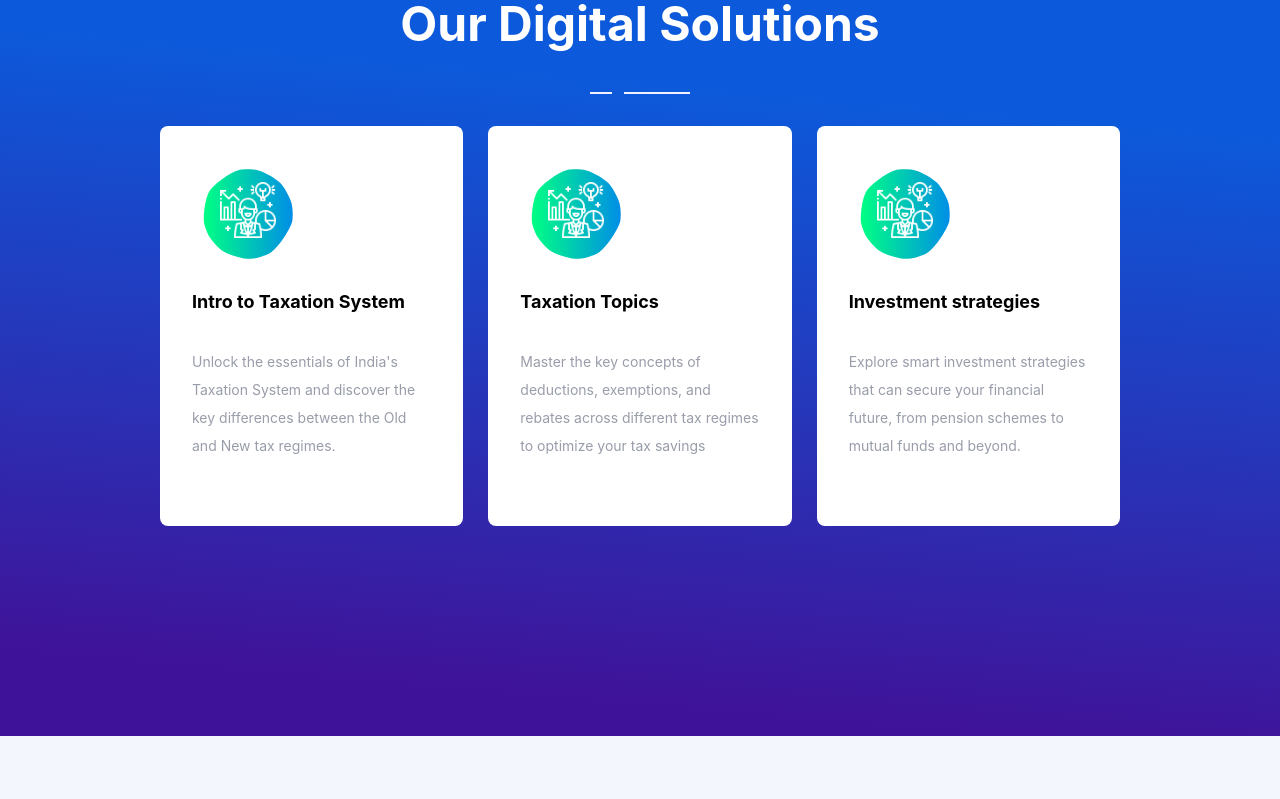
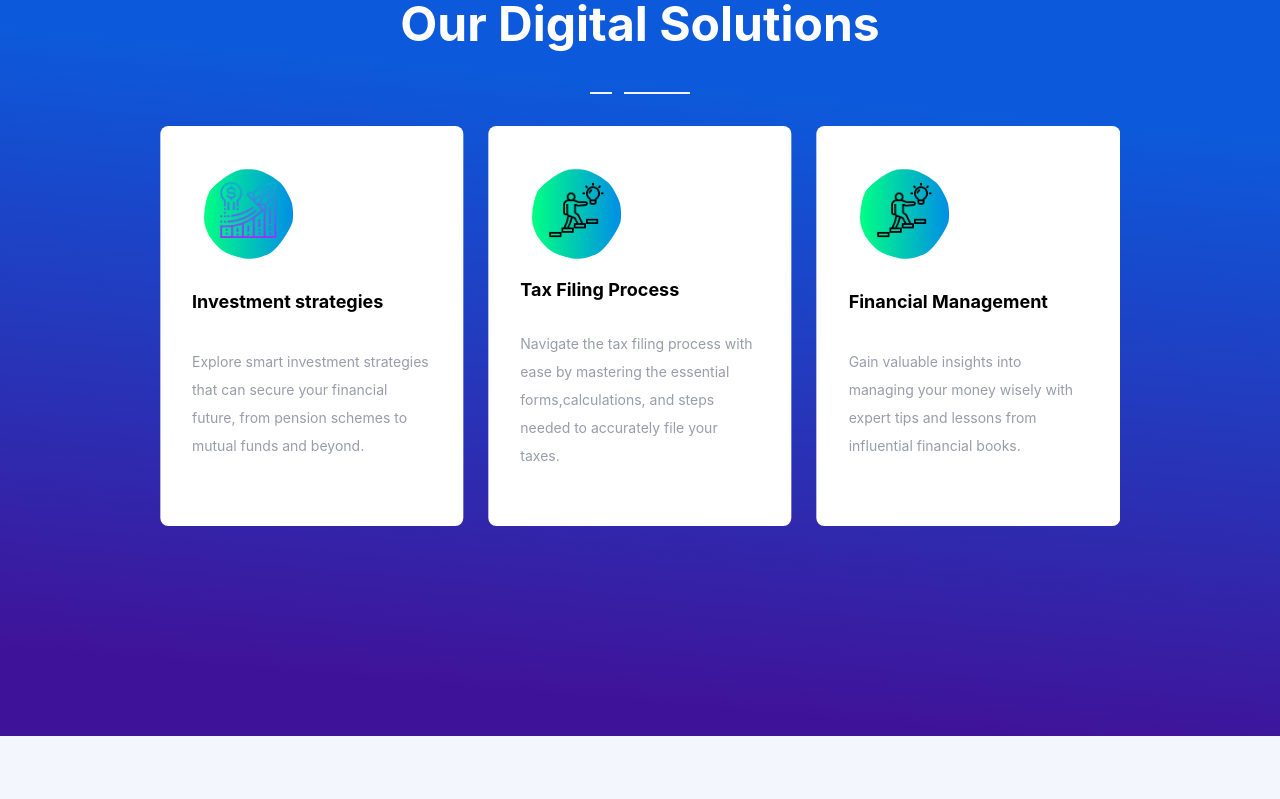
Before and after one commit to IshankSharma2178/Tax-Smart, a React (Create React App) app: page / in a window 1280 px wide. Shown: the part 1081-1880 px from the top of the page. Built offline with nearby package versions, Linux system fonts and the light colour scheme; a web font is replaced by a local one.

Commit message:
Some Changes in Landing Page UI

```diff
--- a/src/App.css
+++ b/src/App.css
@@ -333,6 +333,6 @@ strong {
 
 
 /* modules background-shadow */
-.shadow{
-  box-shadow: rgba(5, 20, 229, 0.25) 0px 25px 50px -1px;
+.shadow1{
+  text-shadow: 1px 1px 2px black, 0 0 25px blue, 0 0 5px darkblue;
 }
--- a/src/component/Core/Homepage/ModuleCard.js
+++ b/src/component/Core/Homepage/ModuleCard.js
@@ -16,6 +16,7 @@ import { MdArrowOutward } from "react-icons/md";
 function ModuleCard() {
 
 const details =[
+
     {
         title:"Intro to Taxation System",
         description:"Unlock the essentials of India's Taxation System and discover the key differences between the Old and New tax regimes."
@@ -28,6 +29,15 @@ const details =[
         title:"Investment strategies",
         description:"Explore smart investment strategies that can secure your financial future, from pension schemes to mutual funds and beyond."
     },
+    {
+        title:"Tax Filing Process",
+        description:"Navigate the tax filing process with ease by mastering the essential forms,calculations, and steps needed to accurately file your taxes."
+    },
+    {
+        title:"Financial Management",
+        description:"Gain valuable insights into managing your money wisely with expert tips and lessons from influential financial books."
+    },
+
 ]
 
   return (
@@ -64,7 +74,7 @@ const details =[
             <SwiperSlide key={i}>
             <div className="flex flex-col group hover:cursor-pointer rounded-lg px-8 pt-8 hover:h-[430px] transition-all duration-500 bg-white h-[400px] relative">
 
-                <div className='opacity-0 group-hover:opacity-100 absolute transition-all duration-700 -right-2 group-hover:right-0'>
+                <div className='opacity-0 group-hover:opacity-100 absolute transition-all duration-700 -right-2 group-hover:right-0  drop-shadow-2xl'>
                     <img src={circularShape}/>
                 </div>
 
@@ -85,7 +95,7 @@ const details =[
                                 <img src={Shape1} />
                             </div>
                             <div className='w-[5.5rem] absolute p-4 left-3 top-2 rounded-full  '>
-                                <img src={icon1} className='text-white w-[]'/>
+                                <img src={icon2} className='text-white w-[]'/>
                             </div>
                         </div>
                     }
@@ -95,7 +105,27 @@ const details =[
                                 <img src={Shape1} />
                             </div>
                             <div className='w-[5.5rem] absolute p-4 left-3 top-2 rounded-full  '>
-                                <img src={icon1} className='text-white w-[]'/>
+                                <img src={icon3} className='text-white w-[]'/>
+                            </div>
+                        </div>
+                    }
+                    { i ===3 &&
+                        <div className='relative '>
+                            <div className='absolute w-[7rem] '>
+                                <img src={Shape1} />
+                            </div>
+                            <div className='w-[5.5rem] absolute p-4 left-3 top-2 rounded-full  '>
+                                <img src={icon4} className='text-white w-[]'/>
+                            </div>
+                        </div>
+                    }
+                    { i === 4 &&
+                        <div className='relative '>
+                            <div className='absolute w-[7rem] '>
+                                <img src={Shape1} />
+                            </div>
+                            <div className='w-[5.5rem] absolute p-4 left-3 top-2 rounded-full  '>
+                                <img src={icon4} className='text-white w-[]'/>
                             </div>
                         </div>
                     }
--- a/src/component/Core/Homepage/ReviewSlider.js
+++ b/src/component/Core/Homepage/ReviewSlider.js
@@ -32,7 +32,7 @@ function ReviewSlider() {
         </svg>
       </div>
       <div className="background1 relative">
-        <div className="max-w-[1260px] w-11/12 mx-auto h-[800px] md:h-[550px] relative">
+        <div className="max-w-[1260px] w-11/12 mx-auto h-[900px] md:h-[550px] relative pt-[4rem]">
           <div className='absolute size-[2.75rem] left-4 transition-all top-6 scale-animation'>
             <img src={cross} />
           </div>
```
